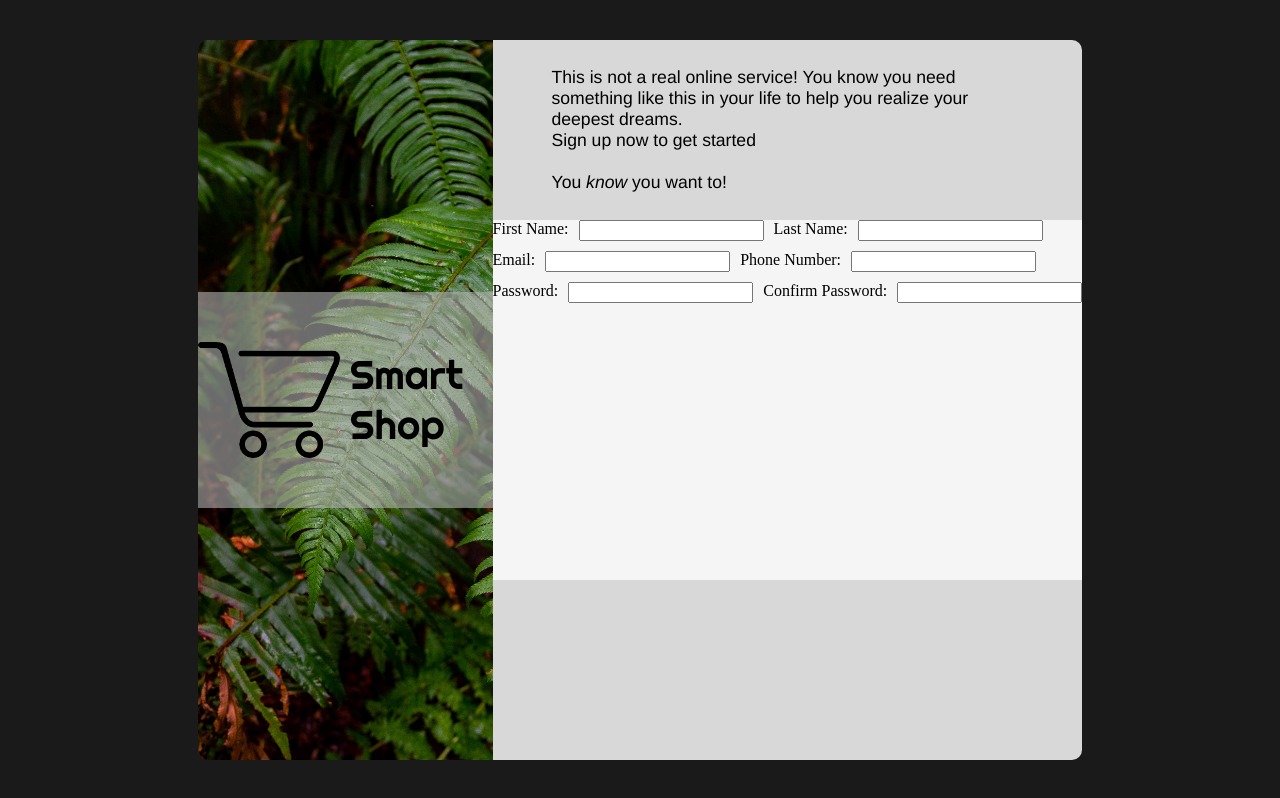
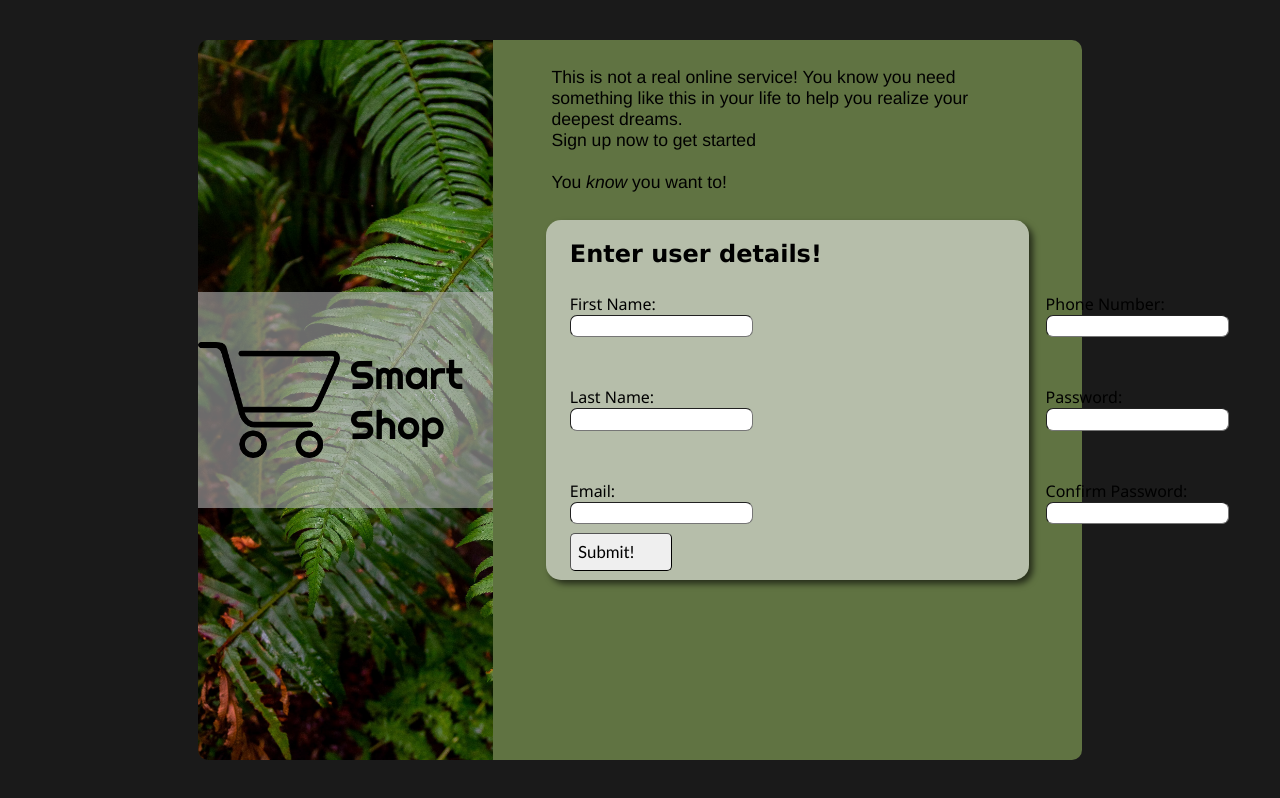
Before and after one commit to JK9913/SIgn_Up_Form, a plain HTML site: page index.html in a window 1280 px wide. Drawn offline with Linux system fonts and the light colour scheme; files whose address does not match are found by name.

Commit message:
New coloring, used flexbox for layout of the inputs and labels. Added a submit button. Made form better looking with rounded corners and added a shadow to it.

```diff
--- a/index.html
+++ b/index.html
@@ -31,26 +31,40 @@
                 </div>
             </div>
             <div class="form">
+                <h2 class="formheading">Enter user details!</h1>
                 <form action="#" method="get">
 
+                        <div class="labels">
                             <label for="fname">First Name:</label>
                             <input type="text" name="fname" id="fname">
+                        </div>
 
+                        <div class="labels">
                             <label for="lname">Last Name:</label>
                             <input type="text" name="lname" id="lname">
+                        </div>
 
+                        <div class="labels">
                             <label for="email">Email:</label>
                             <input type="email" name="email" id="email">
+                        </div>
 
+                        <div class="labels">
                             <label for="phone">Phone Number:</label>
                             <input type="tel" name="phone" id="phone">
+                        </div>
 
+                        <div class="labels">
                             <label for="pwd">Password:</label>
                             <input type="password" name="pwd" id="pwd">
+                        </div>
 
+                        <div class="labels">
                             <label for="pwdc">Confirm Password:</label>
                             <input type="password" name="pwdc" id="pwdc">
+                        </div>
 
+                        <button type="submit">Submit!</button>
                 </form>
             </div>
             <div class="footer">
--- a/style.css
+++ b/style.css
@@ -100,7 +100,7 @@ img{
 
 .mainform {
     flex: 2;
-    background-color: rgb(216, 216, 216);
+    background-color: rgba(207, 255, 129, 0.39);
     display: flex;
     flex-direction: column;
     border-top-left-radius:var(--border-top-left-radius-right) ;
@@ -123,20 +123,61 @@ img{
     padding: 10%;
 }
 
-.form{
+.form {
+    font-family: 'Lucida Sans', 'Lucida Sans Regular', 'Lucida Grande', 'Lucida Sans Unicode', Geneva, Verdana, sans-serif;
     flex: 2;
-    background-color: whitesmoke;
+    background-color: rgba(245, 245, 245, 0.582);
     display: flex;
-    flex-direction: row;
+    flex-direction: column;
     justify-content: center;
     align-items: flex-start;
+    height: 100%;
+    margin-left: 9%;
+    margin-right: 9%;
+    border-radius: 15px;
+    box-shadow: 4px 4px 6px rgba(0, 0, 0, 0.6);
+}
+
+h2 {
+    padding-left: 5%;
+    margin-bottom: 0;
 }
 
 form {
     display: flex;
-    flex-direction: row;
+    flex-direction: column;
     flex-wrap: wrap;
-    gap: 10px;
+    column-gap: 80%;
+    height: 100%;
+    margin-left: 5%;
+    position: relative;
 }
 
 /*There should be a div around each label + input to style easier*/
+.labels {
+    display: flex;
+    flex-direction: column;
+    justify-content: center;
+    align-items: flex-start;
+    height: 30%;
+    font-family: 'Segoe UI', Tahoma, Geneva, Verdana, sans-serif;
+}
+
+input {
+    height: 2.3vh;
+    border-radius: 7px;
+    border-width: 1px;
+}
+
+button {
+    font-family: 'Gill Sans', 'Gill Sans MT', Calibri, 'Trebuchet MS', sans-serif;
+    font-size: 1.05rem;
+    position: absolute;
+    left: 0%;
+    top: 85%;
+    border-radius: 5px;
+    border-width: 1px;
+    padding: 2%;
+    padding-right: 10%;
+    display: flex;
+}
```
Lines whose indentation alone changed are shown as unchanged.
